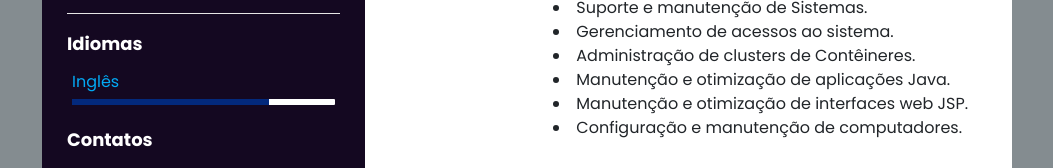
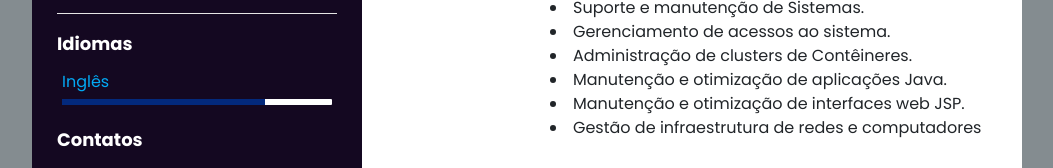
Before and after one commit to jhonny-czk/Portfolio, a plain HTML site: page curriculo/index.html in a window 1280 px wide. Shown: the part 566-734 px from the top of the page, without its empty margins (113-1166 px from the left). Drawn offline with nearby package versions, Linux system fonts and the light colour scheme.

Commit message:
updating files

```diff
--- a/curriculo/index.html
+++ b/curriculo/index.html
@@ -80,7 +80,7 @@
                 Meu nome é Jhonny Czeck. Atualmente estou trabalhando como Analista de Sistemas.
                 <br>
                 Sou uma pessoa bastante organizada, analítica
-                e que gosta de desafios e de tecnologia. <br>
+                e que gosta de &nbsp desafios e de tecnologia. <br>
                 Possuo experiência com banco de dados SQL, sistema operacional Linux,
                 versionamento de código com Git,
                 redes de computadores e linguagem de programação C/C++ e Python. <br>
@@ -106,7 +106,7 @@
                             <li>Administração de clusters de Contêineres.</li>
                             <li>Manutenção e otimização de aplicações Java.</li>
                             <li>Manutenção e otimização de interfaces web JSP.</li>
-                            <li>Configuração e manutenção de computadores.</li>
+                            <li>Gestão de infraestrutura de redes e computadores</li>
                         </p>
                     </div>
                 </div>
--- a/curriculo/styles/style.css
+++ b/curriculo/styles/style.css
@@ -17,7 +17,7 @@ body{
 .container{
     position: relative;
     width: 100%;
-    max-width: 1000px;
+    max-width: 1020px;
     min-height: 1000px;
     margin: 50px;
     display: grid;
```
Also changed, not shown: curriculo/img/preview.png.
